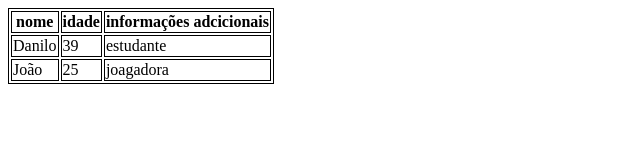
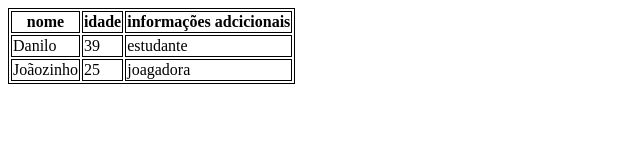
Before and after one commit to Dangoyano/aula-tabela, a plain HTML site: page index.html in a window 1280 px wide. Shown: the whole page, without its empty margins (0-640 px from the left). Drawn offline with Linux system fonts and the light colour scheme.

Commit message:
mudando nome de para joaozinho

```diff
--- a/index.html
+++ b/index.html
@@ -23,7 +23,7 @@
         <td>estudante</td>
     </tr>
     <tr>
-        <td>João</td>
+        <td>Joãozinho</td>
         <td>25</td>
         <td>joagadora</td>
     </tr>
```
